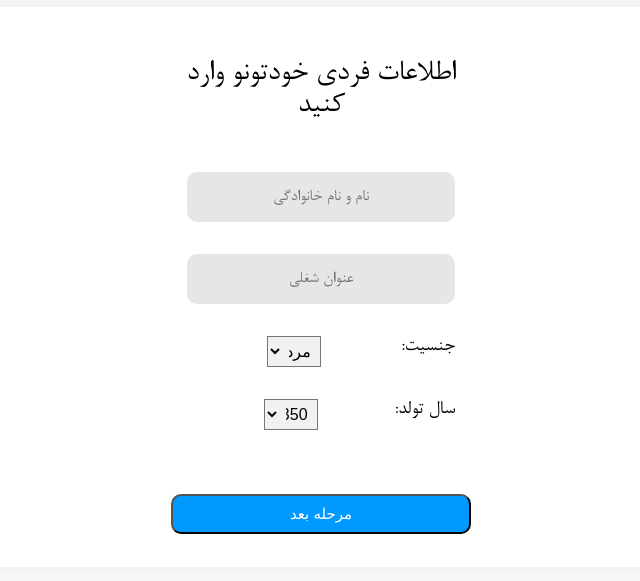
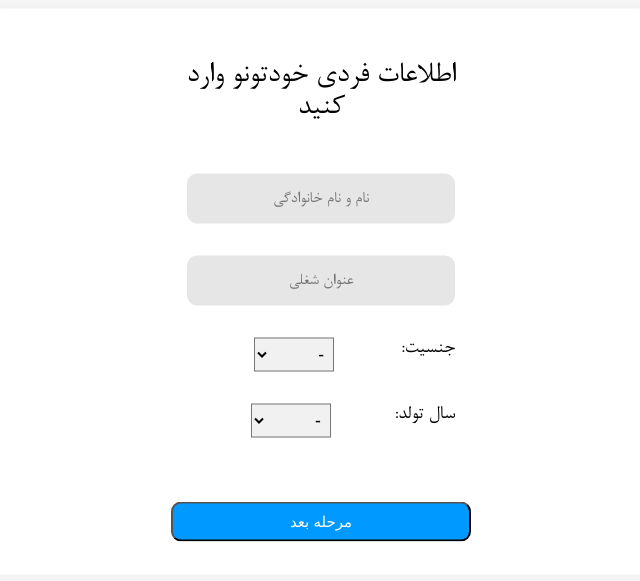
Before and after one commit to saeedkolivand/ResumeMaker, a React (Create React App) app in the folder client/: page /personalinfo in a window 1280 px wide. Shown: the part 133-714 px from the top of the page, without its empty margins (319-959 px from the left). Built offline with nearby package versions, Linux system fonts and the light colour scheme.

Commit message:
PersonalInfo layout finished/ UI components added

```diff
--- a/client/src/App.js
+++ b/client/src/App.js
@@ -10,6 +10,7 @@ function App() {
         <BrowserRouter>
             <Route path="/" component={HomePage} exact/>
             <Route path="/personalinfo" component={PersonalInfo} />
+            <Route path="/skills" component={Skills} />
 
         </BrowserRouter>
     );
--- a/client/src/components/PersonalInfo/PersonalInfo.css
+++ b/client/src/components/PersonalInfo/PersonalInfo.css
@@ -14,7 +14,7 @@
 
 #PersonalInfo p {
     font-size: 2rem;
-    margin :50px 30%;
+    margin: 50px 30%;
     text-align: center;
 }
 
@@ -24,48 +24,18 @@
     margin: 0 auto;
 }
 
-
-#PersonalInfo #form-wrapper input{
+#PersonalInfo #form-wrapper input {
     margin-bottom: 32px;
-    padding: 8px;
-    border: none;
-    border-radius: 10px;
-    outline: none;
-    background-color: #e6e6e6;
-    height: 50px;
-    width: 100%;
-    font-size: 1.1rem;
-    font-family: nazanin;
-    text-align: center;
 }
 
-#PersonalInfo #form-wrapper input:focus{
-    border-bottom: 1px solid rgb(105, 105, 105);
-}
-#PersonalInfo #form-wrapper label,
-#PersonalInfo #form-wrapper option,
-#PersonalInfo #form-wrapper select{
-    font-size: 1rem;
-}
-
-#PersonalInfo #form-wrapper label{
+#PersonalInfo #form-wrapper label {
     float: right;
     font-size: 1.3rem;
     /*margin-right: 100px;*/
 }
 
-#PersonalInfo #form-wrapper  select{
-    padding: 5px;
-    width: 20%;
-    background-color: #f1f1f1;
-    outline: none;
+#PersonalInfo #form-wrapper select {
     margin-bottom: 32px;
-}
-#PersonalInfo #form-wrapper input::-webkit-input-placeholder,
-#PersonalInfo #form-wrapper input::-moz-placeholder,
-#PersonalInfo #form-wrapper input::-ms-input-placeholder {
-    font-size: 2rem;
-    font-family: nazanin;
 }
 
 #PersonalInfo button {
--- a/client/src/components/PersonalInfo/PersonalInfo.js
+++ b/client/src/components/PersonalInfo/PersonalInfo.js
@@ -1,43 +1,60 @@
-import React from 'react';
+import React, {Component} from 'react';
 import "./PersonalInfo.css";
 import Button from "../UI/Button/Button";
+import Input from "../UI/Input/Input";
+import Select from "../UI/Select/Select";
 
-const PersonalInfo = (props) => {
+class PersonalInfo extends Component {
 
-    const createSelectItems = () => {
+    personalInfoData = {};
+
+    createSelectItems = () => {
         let items = [];
         for (let i = 1350; i <= 1398; i++) {
-            items.push(<option key={i} value={i}>{i}</option>);
+            items.push(i);
         }
         return items;
     };
 
-    const clickHandler = () => {
+    clickHandler = () => {
+        if (this.personalInfoData.fullName && this.personalInfoData.jobTitle) {
+            this.props.match.params.personalInfo = this.personalInfoData;
+            this.props.history.push("/skills");
+        }
+    };
 
+    handleInputChange = (event) => {
+        if (event.target.name === "fullName") {
+            this.personalInfoData.fullName = event.target.value;
+        } else if (event.target.name === "jobTitle") {
+            this.personalInfoData.jobTitle = event.target.value;
+        } else if (event.target.id === "sex") {
+            this.personalInfoData.sex = event.target.value;
+        } else if (event.target.id === "birthYear") {
+            this.personalInfoData.birthYear = event.target.value;
+        }
     };
+
+    render() {
 
         return (
             <div id="PersonalInfo">
                 <p>اطلاعات فردی خودتونو وارد کنید</p>
                 <form id="form-wrapper">
-                    <input placeholder="نام و نام خانوادگی" autoComplete="off" type="text" name="fullName" required/><br />
-                    <input placeholder="عنوان شغلی" type="text" name="jobTitle" /><br />
+                    <Input changed={this.handleInputChange} placeholder="نام و نام خانوادگی" autocomplete="off"
+                           type="text" name="fullName"/><br/>
+                    <Input changed={this.handleInputChange} autocomplete="off" placeholder="عنوان شغلی" type="text" name="jobTitle"/><br/>
                     <label>جنسیت: </label>
-                    <select >
-                        <option>مرد</option>
-                        <option>زن</option>
-
-                    </select><br />
+                    <Select id="sex" changed={this.handleInputChange} options={['مرد', 'زن']} /><br/>
                     <label id="yearLabel">سال تولد: </label>
-                    <select>
-                        {createSelectItems()}
-                    </select><br />
+                    <Select id="birthYear" changed={this.handleInputChange} options={this.createSelectItems()} /> <br/>
                 </form>
-            <Button bgColor="#0099ff" color="white" clicked={clickHandler}>
+                <Button bgColor="#0099ff" color="white" clicked={this.clickHandler}>
                     مرحله بعد
                 </Button>
             </div>
         );
-};
+    }
+}
 
 export default PersonalInfo;
--- /dev/null
+++ b/client/src/components/Skills/Skills.css
@@ -0,0 +1,17 @@
+#skills {
+    width: 40%;
+    box-sizing: border-box;
+    padding: 1px;
+    box-shadow: 0px 0px 50px #e6e6e6;
+    margin: 0 auto;
+    text-align: center;
+    transform: translateY(50%);
+    border-radius: 20px;
+    transition: all 0.3s linear;
+    direction: rtl;
+}
+#skills p {
+    font-size: 2rem;
+    margin: 50px 30%;
+    text-align: center;
+}
--- a/client/src/components/Skills/Skills.js
+++ b/client/src/components/Skills/Skills.js
@@ -1,10 +1,13 @@
 import React, {Component} from 'react';
+
+import './Skills.css';
+
 
 class Skills extends Component {
     render() {
         return (
-            <div>
-
+            <div id='skills'>
+                <p>مهارتتون رو وارد کنید</p>
             </div>
         );
     }
--- /dev/null
+++ b/client/src/components/UI/Input/Input.css
@@ -0,0 +1,23 @@
+input {
+    border: none;
+    border-radius: 10px;
+    outline: none;
+    padding: 8px;
+    background-color: #e6e6e6;
+    height: 50px;
+    width: 100%;
+    font-size: 1.1rem;
+    font-family: nazanin;
+    text-align: center;
+}
+
+input:focus {
+    border-bottom: 1px solid rgb(105, 105, 105);
+}
+
+input::-webkit-input-placeholder,
+input::-moz-placeholder,
+input::-ms-input-placeholder {
+    font-size: 2rem;
+    font-family: nazanin;
+}
--- /dev/null
+++ b/client/src/components/UI/Input/Input.js
@@ -0,0 +1,11 @@
+import React from 'react';
+import './Input.css';
+
+const Input = props => {
+    return (
+        <input onChange={props.changed} placeholder={props.placeholder} autoComplete={props.autocomplete}
+               type={props.type} name={props.name} />
+    );
+};
+
+export default Input;
--- /dev/null
+++ b/client/src/components/UI/Select/Select.css
@@ -0,0 +1,7 @@
+select {
+    padding: 5px;
+    width: 30%;
+    background-color: #f1f1f1;
+    outline: none;
+    font-size: 1.1rem;
+}
--- /dev/null
+++ b/client/src/components/UI/Select/Select.js
@@ -0,0 +1,16 @@
+import React from 'react';
+import './Select.css';
+
+const Select = props => {
+    const optionsJSX = props.options.map(((value, index, array) => {
+        return <option key={index} value={value}>{value}</option>
+    } ));
+    return (
+        <select className="optionClass" id={props.id} onChange={props.changed}>
+            <option >-</option>
+            {optionsJSX}
+        </select>
+    );
+};
+
+export default Select;
```
Also changed, not shown: 1 other file (tests, documents, lock files or other folders). Lines whose indentation alone changed are shown as unchanged.
